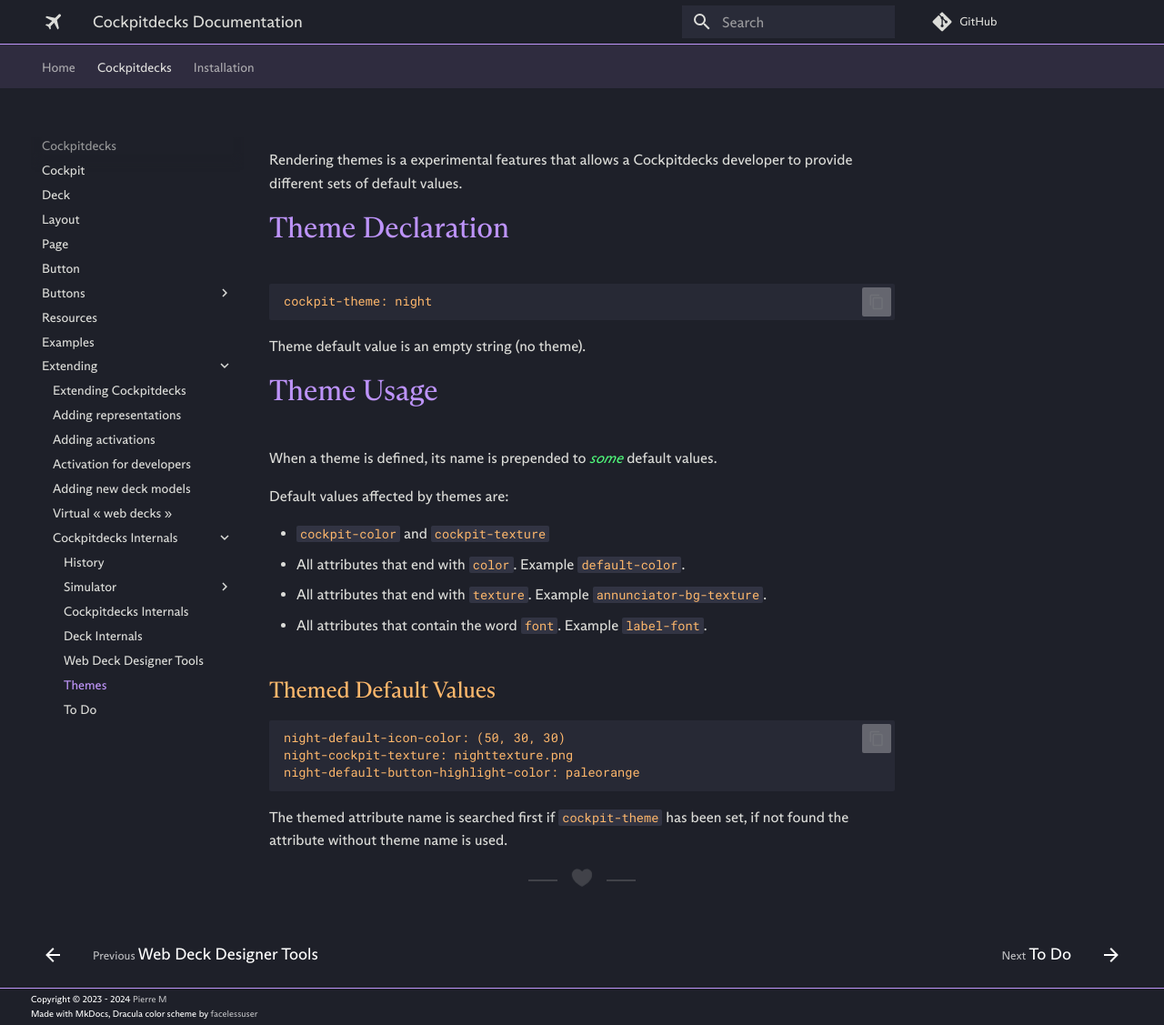
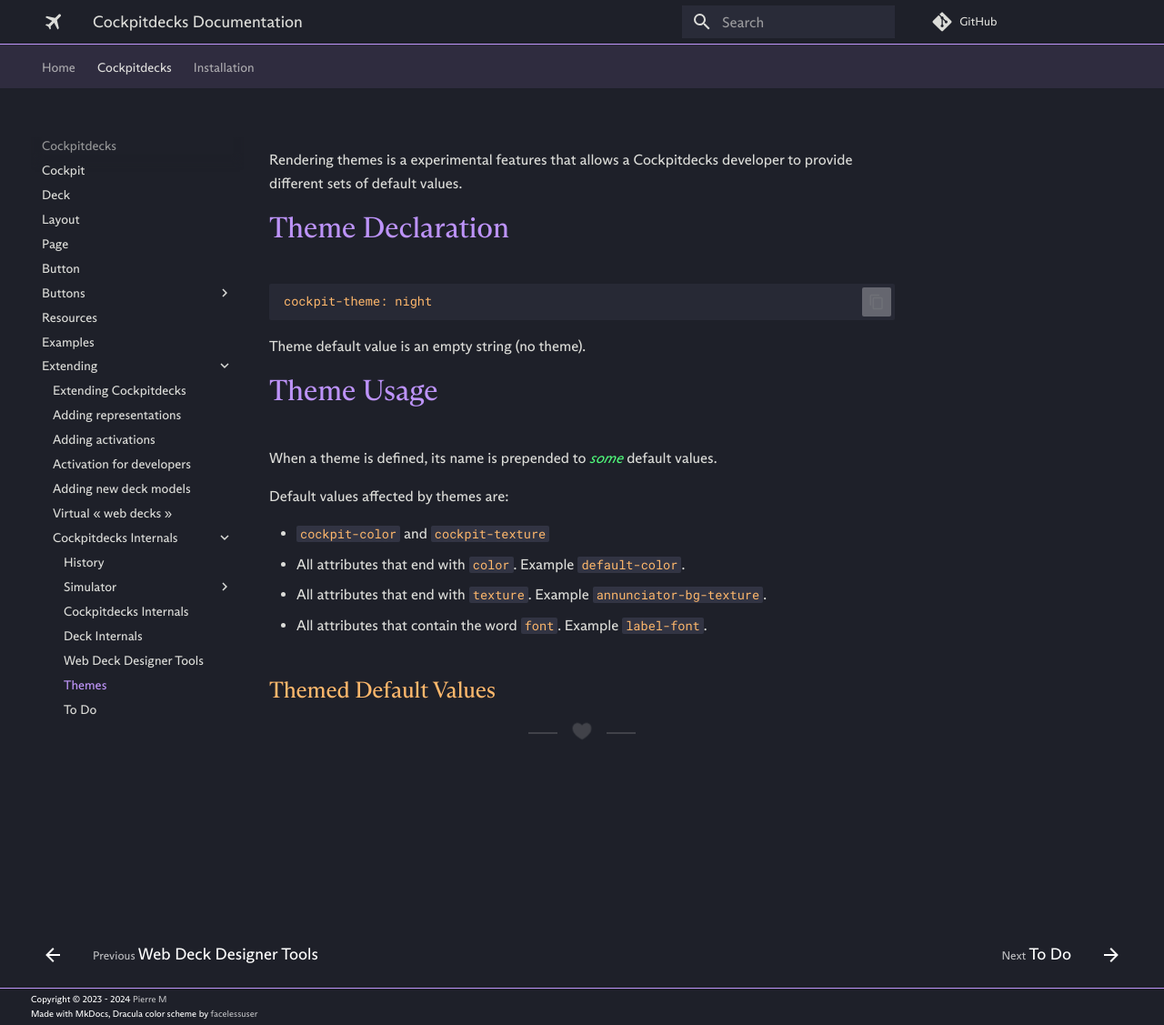
Before and after one commit to devleaks/cockpitdecks-docs, an MkDocs documentation site: the page built from docs/Extending/Internals/Themes.md, in a window 1280 px wide and 1127 px high. Shown: the whole window at 91% size. Built offline with MkDocs 1.6.1 and Material for MkDocs 9.7.7, drawn with Linux system fonts in a browser that asks for light colours; a script that is not in the unit is left out; comment, search, counter and statistics services are not loaded.

Commit message:
Revert "Added themes examples"
This reverts commit 59295901aabac68f6fda365a17fdb095aa88d0f3.

````diff
--- a/docs/.theme/assets/css/fonts.css
+++ b/docs/.theme/assets/css/fonts.css
@@ -1,20 +1,24 @@
 /* Devleaks personal preference for heading and emphasis
  * (matches some Obsidian Dracula Theme at https://draculatheme.com/contribute)
  *
+ * Last updated: 25-MAR-2024
+ *
  * I apologize for illegal use of one of the nicest font I ever encountered.
- * If you think I really infringed copyrights, please send a kind mail and I'll remove it right away.
- * This font is used on other web sites, where I stole it.
- *
- * Last updated: 25-MAR-2024
+ * You can find it here: https://abcdinamo.com/typefaces/arizona.
+ * Requested the demo file and use it here.
+ * I simply cannot afford it.
+ * If you think I really , please send a kind mail and I'll remove it right away.
+ * I'm very respectful of copyright, own a valid licence of all software I use,
+ * I even bought fonts in the past, but I cannot afford the 1750€ to get the full set.
  *
  */
 @font-face {
-  font-family: "FontVariable";
-  src: url("../fonts/FontVariable-Trial.woff2") format('woff2-variations');
+  font-family: "ABCArizona";
+  src: url("../fonts/ABCArizonaPlusVariable-Trial.woff2") format('woff2-variations');
 }
 :root {
-    --md-text-font: "FontVariable";
-    --md-text-font-family: "FontVariable";
+    --md-text-font: "ABCArizona";
+    --md-text-font-family: "ABCArizona";
     --font-variation-weight: 400;
     --font-variation-italic: 0;
     --font-variation-serif: 0;
--- a/docs/Extending/Internals/Themes.md
+++ b/docs/Extending/Internals/Themes.md
@@ -20,11 +20,3 @@
 - All attributes that contain the word `font`. Example `label-font`.
 
 ## Themed Default Values
-
-```
-night-default-icon-color: (50, 30, 30)
-night-cockpit-texture: nighttexture.png
-night-default-button-highlight-color: paleorange
-```
-
-The themed attribute name is searched first if `cockpit-theme` has been set, if not found the attribute without theme name is used.
````
Also changed, not shown: docs/.theme/assets/fonts/ABCArizonaPlusVariable-Trial.woff2 (renamed from docs/.theme/assets/fonts/FontVariable-Trial.woff2).
